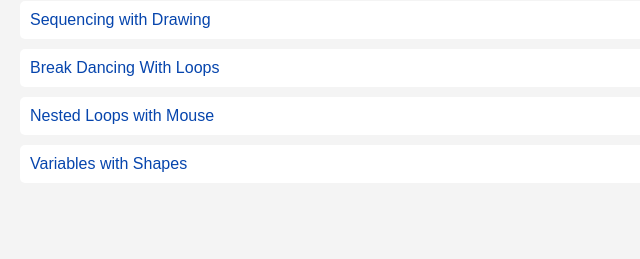
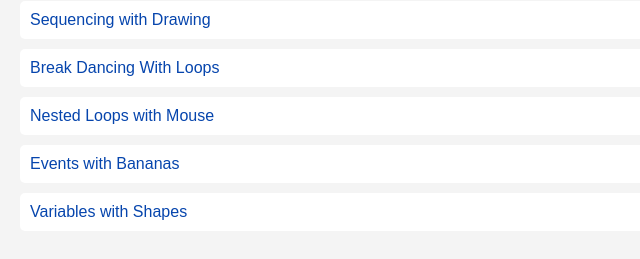
Before and after one commit to nparimoo13/Videos-Website, a plain HTML site: page index.html in a window 1280 px wide. Shown: the part 79-338 px from the top of the page, without its empty margins (0-640 px from the left). Drawn offline with Linux system fonts and the light colour scheme.

Commit message:
Update index.html

```diff
--- a/index.html
+++ b/index.html
@@ -38,6 +38,7 @@
         <li><a href="https://www.youtube.com/watch?v=GXfbwn_eywU" target="_blank">Sequencing with Drawing</a></li>
         <li><a href="https://youtu.be/cfSKGXBNCZE" target="_blank">Break Dancing With Loops</a></li>
         <li><a href="https://www.youtube.com/watch?v=l62DWtpuwb4" target="_blank">Nested Loops with Mouse</a></li>
+        <li><a href="https://www.youtube.com/watch?v=94U37ujG5PU" target="_blank">Events with Bananas</a></li>
         <li><a href="https://www.youtube.com/watch?v=LhnOBRjRtJs" target="_blank">Variables with Shapes</a></li>
 <!--         <li><a href="https://www.youtube.com/watch?v=GXfbwn_eywU" target="_blank">Conditional loops with a soccer ball</a></li>
         <li><a href="https://www.youtube.com/watch?v=6lDcBd--egw" target="_blank">Conditional Statements with archery</a></li>
```
